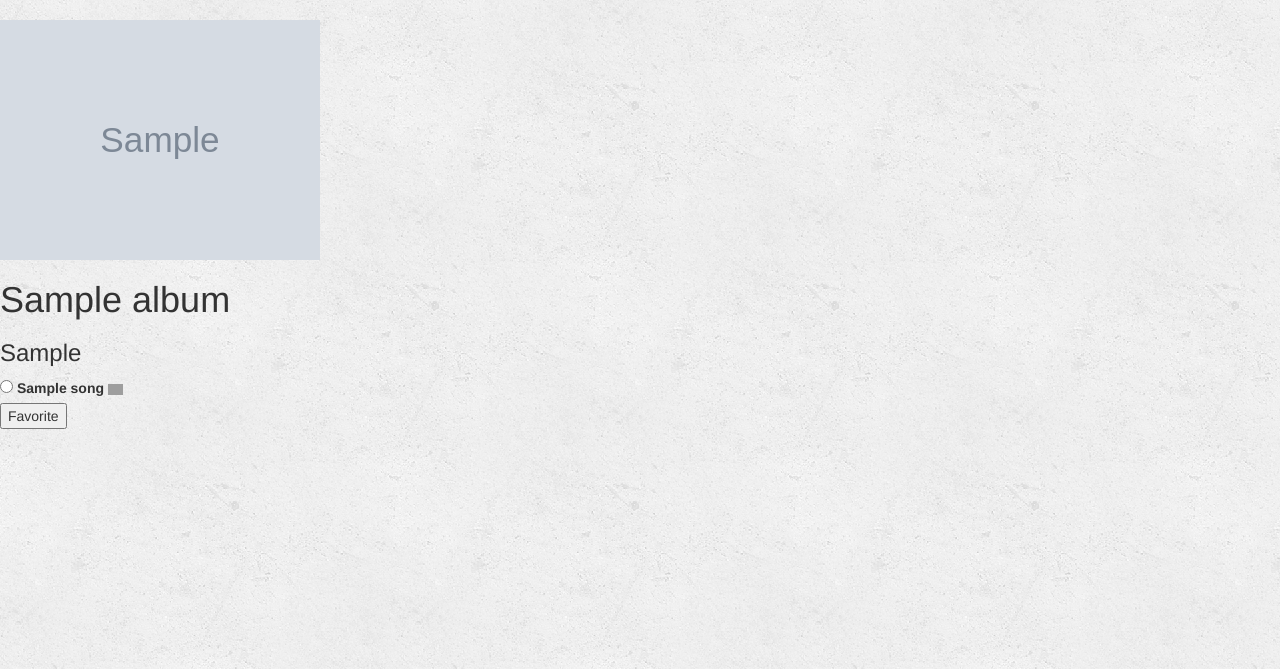
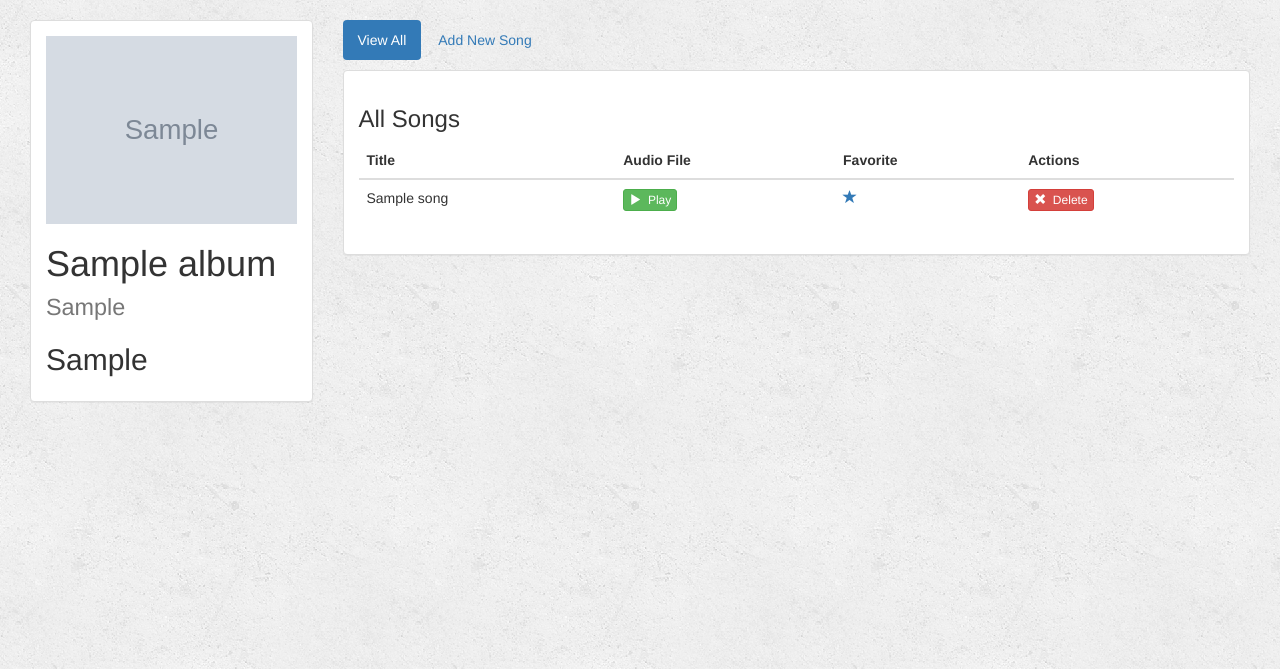
Before and after one commit to dungntnew/fabploy, a Django app: page /music/1/ in a window 1280 px wide. Shown: the part 52-721 px from the top of the page. Run offline with Django 3.2, Linux system fonts and the light colour scheme; tables that the repository leaves empty hold one stand-in row (values such as "Sample post"); grey boxes marked "Sample" are stand-in pictures; some libraries are stand-ins or nearby versions; grey boxes are pictures that could not be loaded.

Commit message:
using create view

```diff
--- a/music/models.py
+++ b/music/models.py
@@ -1,4 +1,5 @@
 from django.db import models
+from django.core.urlresolvers import reverse
 
 
 # Create your models here.
@@ -8,6 +9,9 @@ class Album(models.Model):
     album_title = models.CharField(max_length=512)
     genre = models.CharField(max_length=64)
     album_logo = models.CharField(max_length=1000)
+
+    def get_absolute_url(self):
+        return reverse('music:detail', kwargs={'pk': self.pk})
 
     def __str__(self):
         return self.album_title + ' ' + self.artist
--- a/music/templates/music/base.html
+++ b/music/templates/music/base.html
@@ -52,7 +52,7 @@
             </form>
             <ul class="nav navbar-nav navbar-right">
                 <li>
-                    <a href="#">
+                    <a href="{% url 'music:album-add' %}">
                         <span class="glyphicon glyphicon-plus" aria-hidden="true"></span>&nbsp; Add Album
                     </a>
                 </li>
--- a/music/templates/music/detail.html
+++ b/music/templates/music/detail.html
@@ -1,30 +1,88 @@
 {% extends 'music/base.html' %}
 
 {% block body %}
+<div class="container-fluid songs-container">
+    <div class=row">
+        <!-- Left Album Info -->
+        <div class="col-sm-4 col-md-3">
+            <div class="panel panel-default">
+                <div class="panel-body">
+                    <a href="{% url 'music:detail' album.id %}">
+                        {% if album.album_logo %}
+                        <img src="{{ album.album_logo }}" class="img-responsive">
+                        {% else %}
+                        <h3>No image to display</h3>
+                        {% endif %}
+                    </a>
+                    <h1>{{ album.album_title }}
+                        <small>{{ album.genre }}</small>
+                    </h1>
+                    <h2>{{ album.artist }}</h2>
+                </div>
+            </div>
+        </div>
+    </div>
 
-<img src="{{album.album_logo}}" width="320">
 
-<h1>{{album.album_title}}</h1>
-<h3>{{album.artist}}</h3>
+    <!-- Right Song Info -->
+    <div class="col-sm-8 col-md-9">
+
+        <ul class="nav nav-pills" style="margin-bottom: 10px;">
+            <li role="presentation" class="active"><a href="{% url 'music:detail' album.id %}">View All</a></li>
+            <li role="presentation"><a href="#">Add New Song</a></li>
+        </ul>
+
+        <div class="panel panel-default">
+            <div class="panel-body">
+
+                <h3>All Songs</h3>
 
                 {% if error_message %}
                 <p><strong>{{ error_message }}</strong></p>
                 {% endif %}
 
-<form action="{% url 'music:favorite' album.id %}" method="post">
+                <table class="table">
+                    <thead>
+                    <tr>
+                        <th>Title</th>
+                        <th>Audio File</th>
+                        <th>Favorite</th>
+                        <th>Actions</th>
+                    </tr>
+                    </thead>
+                    <tbody>
+                    {% for song in album.song_set.all %}
+                    <tr>
+                        <td>{{ song.song_title }}</td>
+                        <td>
+                            <a target="_blank" href="#">
+                                <button type="button" class="btn btn-success btn-xs">
+                                    <span class="glyphicon glyphicon-play"></span>&nbsp; Play
+                                </button>
+                            </a>
+                        </td>
+                        <td>
+                            <a href="{% url 'music:favorite' song.id %}" class="btn-favorite"><span
+                                    class="glyphicon glyphicon-star {% if song.is_favorite %}active{% endif %}"></span></a>
+                        </td>
+                        <td>
+                            <form action="#" method="post"
+                                  style="display: inline;">
                                 {% csrf_token %}
+                                <input type="hidden" name="song_id" value="{{ song.id }}"/>
+                                <button type="submit" class="btn btn-danger btn-xs">
+                                    <span class="glyphicon glyphicon-remove"></span>&nbsp; Delete
+                                </button>
+                            </form>
+                        </td>
+                    </tr>
+                    {% endfor %}
+                    </tbody>
+                </table>
 
-    {% for song in album.song_set.all %}
-    <input type="radio" id="song{{ forloop.counter }}" name="song" value="{{ song.id }}">
-    <label for="song{{ forloop.counter }}">
-        {{ song }}
-        {% if song.is_favorite %}
-        <img width="15" src="https://cdn4.iconfinder.com/data/icons/pretty_office_3/256/Star-Full.png">
-        {% endif %}
-    </label><br>
-    {% endfor %}
-    <input type="submit" value="Favorite">
-</form>
+            </div>
+        </div>
 
 
+    </div>
     {% endblock %}
--- a/music/templates/music/index.html
+++ b/music/templates/music/index.html
@@ -47,7 +47,7 @@
         {% else %}
         <div class="col-sm-12">
             <br>
-            <a href="#">
+            <a href="{% url 'music:album-add' %}">
                 <button type="button" class="btn btn-success">
                     <span class="glyphicon glyphicon-plus"></span>&nbsp; Add an Album
                 </button>
--- a/music/urls.py
+++ b/music/urls.py
@@ -12,6 +12,10 @@ urlpatterns = [
     # /music/71/
     url(r'^(?P<pk>[0-9]+)/$', views.DetailView.as_view(), name='detail'),
 
+    # /music/album/add/
+    url(r'^album/add/$', views.AlbumCreate.as_view(), name='album-add'),
+
     # /music/71/favorite
-    url(r'^(?P<album_id>[0-9]+)/favorite/$', views.favorite, name='favorite')
+    url(r'^(?P<album_id>[0-9]+)/favorite/$', views.favorite, name='favorite'),
+
 ]
--- a/music/views.py
+++ b/music/views.py
@@ -16,6 +16,7 @@ from django.shortcuts import render, get_object_or_404
 
 
 from django.views import generic
+from django.views.generic.edit import CreateView, UpdateView, DeleteView
 from .models import Album, Song
 
 
@@ -32,6 +33,11 @@ class DetailView(generic.DetailView):
     template_name = 'music/detail.html'
 
 
+class AlbumCreate(CreateView):
+    model = Album
+    fields = ['artist', 'album_title', 'genre', 'album_logo']
+
+
 def favorite(request, album_id):
     album = get_object_or_404(Album, pk=album_id)
     try:
```
Also changed, not shown: music/templates/music/album_form.html (added, +25 -0 lines), music/templates/music/form-template.html (added, +9 -0 lines), 1 other file. Lines whose indentation alone changed are shown as unchanged.
